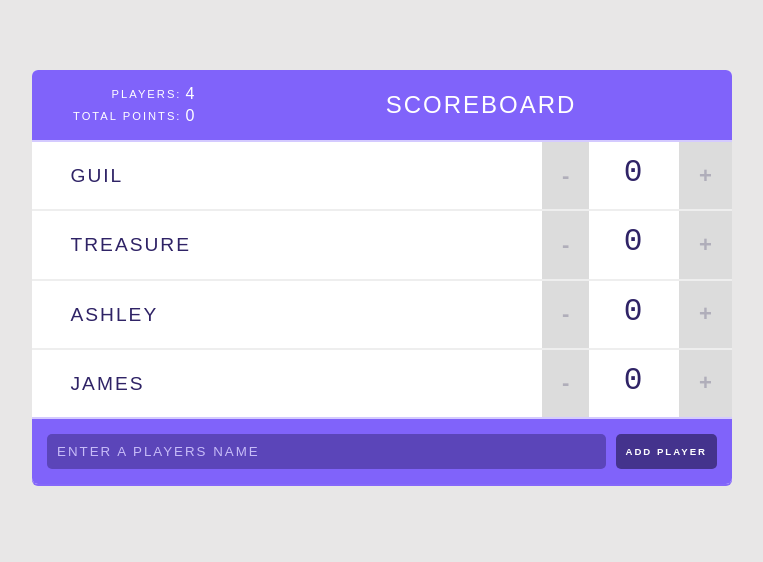
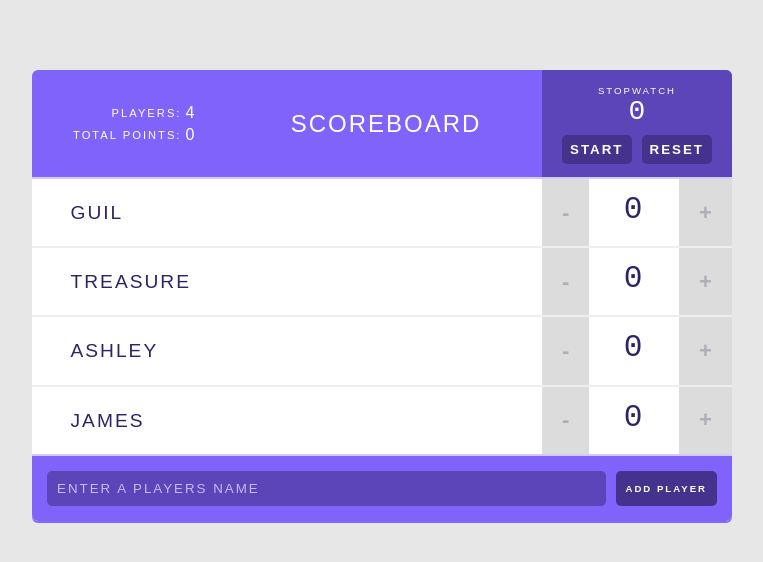
Before and after one commit to awiles808/create-react-scoreboard, a React (Create React App) app in the folder scoreboard/: page / in a window 1280 px wide. Shown: the top 562 px of the page, without its empty margins (258-1021 px from the left). Built offline with nearby package versions, Linux system fonts and the light colour scheme.

Commit message:
Handle stopwatch

```diff
--- a/scoreboard/src/components/Header.js
+++ b/scoreboard/src/components/Header.js
@@ -1,12 +1,13 @@
 import React from 'react';
 import Stats from './Stats';
+import Stopwatch from './Stopwatch';
 
 const Header = (props) => {
     return (
         <header>
             <Stats players={props.players} />
             <h1>{ props.title }</h1>
-
+            <Stopwatch/>
         </header>
     );
 }
--- a/scoreboard/src/components/Stopwatch.js
+++ b/scoreboard/src/components/Stopwatch.js
@@ -1,13 +1,38 @@
 import React, {Component} from 'react';
 
 class Stopwatch extends Component {
+
+    state = {
+        isRunning: false
+    };
+
+    componentDidMount() {
+        this.intervalID = setInterval(() => this.tick(), 100);
+
+    }
+
+    tick = () => {
+        console.log('ticking....')
+
+    }
+
+    handleStopwatch = () => {
+        this.setState({
+        isRunning: !this.state.isRunning
+        });
+    }
+
+
     render() {
         return(
             <div className="stopwatch">
                  <h2>Stopwatch</h2>
                 <span className="stopwatch-time">0</span>
-                <button>Start</button>
+                <button onClick={ this.handleStopwatch  }>
+                    { this.state.isRunning ? 'Stop' : 'Start'}
+                </button>
                 <button>Reset</button>
+            </div>
         );
     }
 }
```
